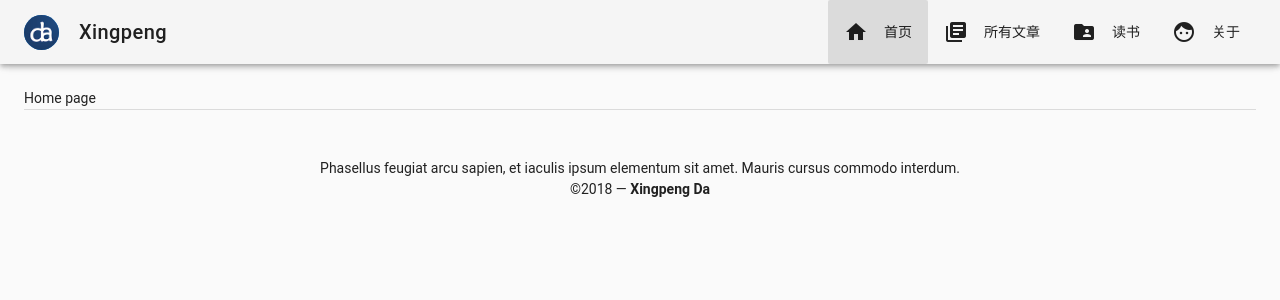
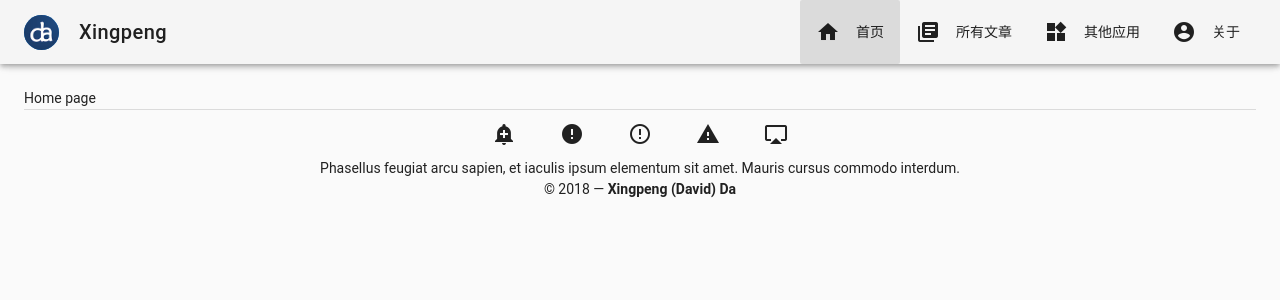
Before and after one commit to daveying/blog, a Vue app in the folder blog-front/: page /#/ in a window 1280 px wide. Shown: the top 300 px of the page. Built offline with nearby package versions, Linux system fonts and the light colour scheme.

Commit message:
fix router

```diff
--- a/blog-front/package.json
+++ b/blog-front/package.json
@@ -1,5 +1,5 @@
 {
-  "name": "Xingpeng Blog",
+  "name": "xingpeng-blog",
   "version": "1.0.0",
   "description": "front of personal blog website",
   "author": "daveying <daveying@163.com>",
--- a/blog-front/src/App.vue
+++ b/blog-front/src/App.vue
@@ -53,7 +53,7 @@
               v-for="icon in footerIcons"
               :key="icon"
               icon
-              class="mx-3 white--text"
+              class="mx-3"
             >
               <v-icon size="24px">{{ icon }}</v-icon>
             </v-btn>
@@ -66,7 +66,7 @@
         </v-layout>
         <v-layout>
           <v-flex xs12 class="grey lighten-5 text-xs-center">
-            &copy;2018 — <strong>Xingpeng Da</strong>
+            &copy; 2018 — <strong>Xingpeng (David) Da</strong>
           </v-flex>
         </v-layout>
       </v-container>
@@ -79,7 +79,7 @@ export default {
   data () {
     return {
       sideNav: false,
-      footerIcons: ['fab fa-facebook', 'fab fa-twitter', 'fab fa-google-plus', 'fab fa-linkedin', 'fab fa-instagram']
+      footerIcons: ['add_alert', 'error', 'error_outline', 'warning', 'airplay']
     }
   },
   methods: {
@@ -92,8 +92,8 @@ export default {
       let menuItems = [
         { icon: 'home', title: '首页', link: '/' },
         { icon: 'library_books', title: '所有文章', link: '/blogs' },
-        { icon: 'folder_shared', title: '读书', link: '/reading' },
-        { icon: 'face', title: '关于', link: '/about' }
+        { icon: 'widgets', title: '其他应用', link: '/apps' },
+        { icon: 'account_circle', title: '关于', link: '/about' }
       ]
       if (this.userIsAuthenticated) {
         menuItems = [
--- /dev/null
+++ b/blog-front/src/components/About.vue
@@ -0,0 +1,3 @@
+<template>
+  <div>About page</div>
+</template>
--- /dev/null
+++ b/blog-front/src/components/AllArticals.vue
@@ -0,0 +1,3 @@
+<template>
+  <div>All articals page</div>
+</template>
--- a/blog-front/src/router/index.js
+++ b/blog-front/src/router/index.js
@@ -1,6 +1,8 @@
 import Vue from 'vue'
 import Router from 'vue-router'
 import Home from '@/components/Home'
+import AllArticals from '@/components/AllArticals'
+import About from '@/components/About'
 
 Vue.use(Router)
 
@@ -10,6 +12,16 @@ export default new Router({
       path: '/',
       name: 'Home',
       component: Home
+    },
+    {
+      path: '/blogs',
+      name: 'AllArticals',
+      component: AllArticals
+    },
+    {
+      path: '/about',
+      name: 'About',
+      component: About
     }
   ]
 })
```
